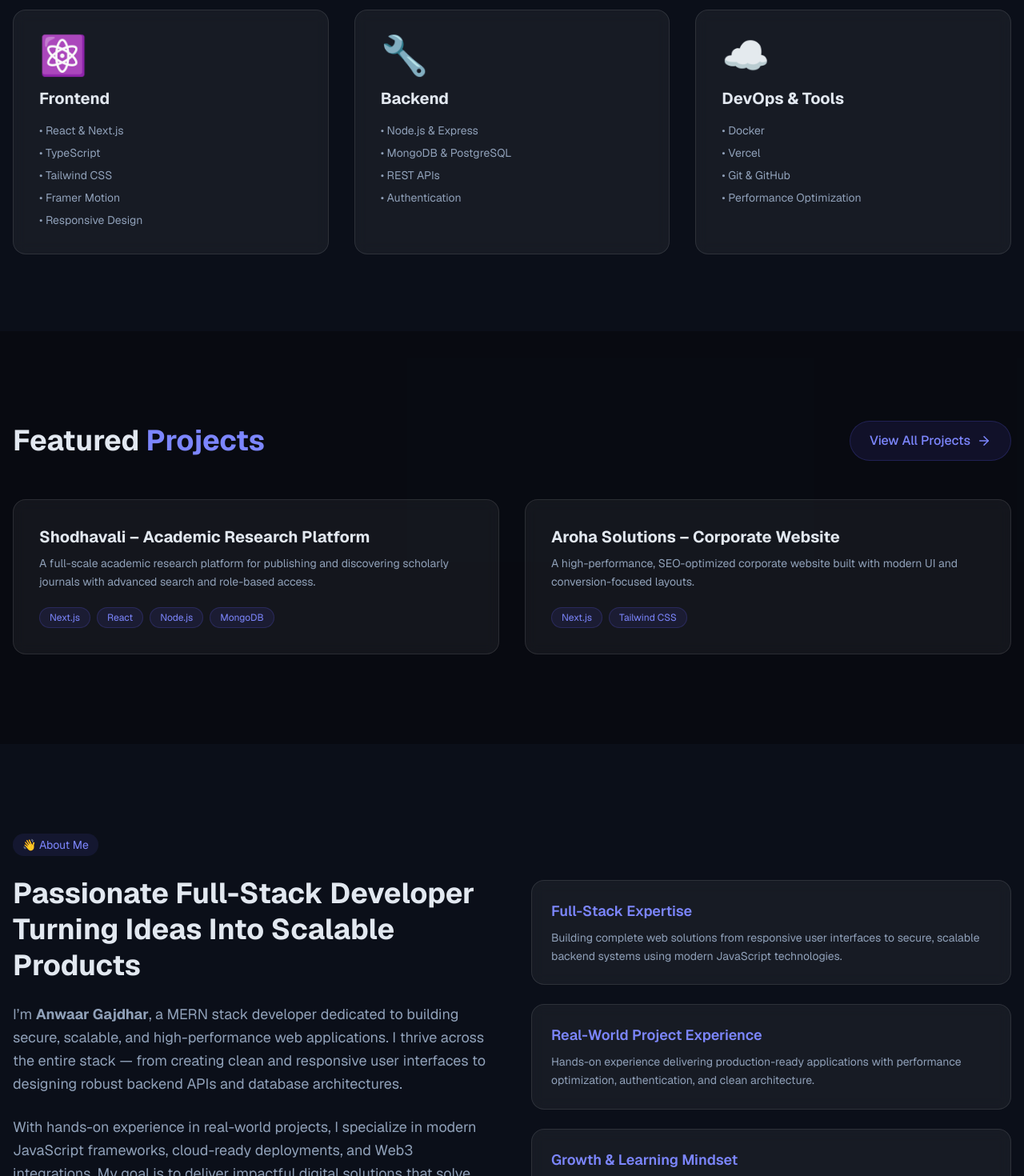
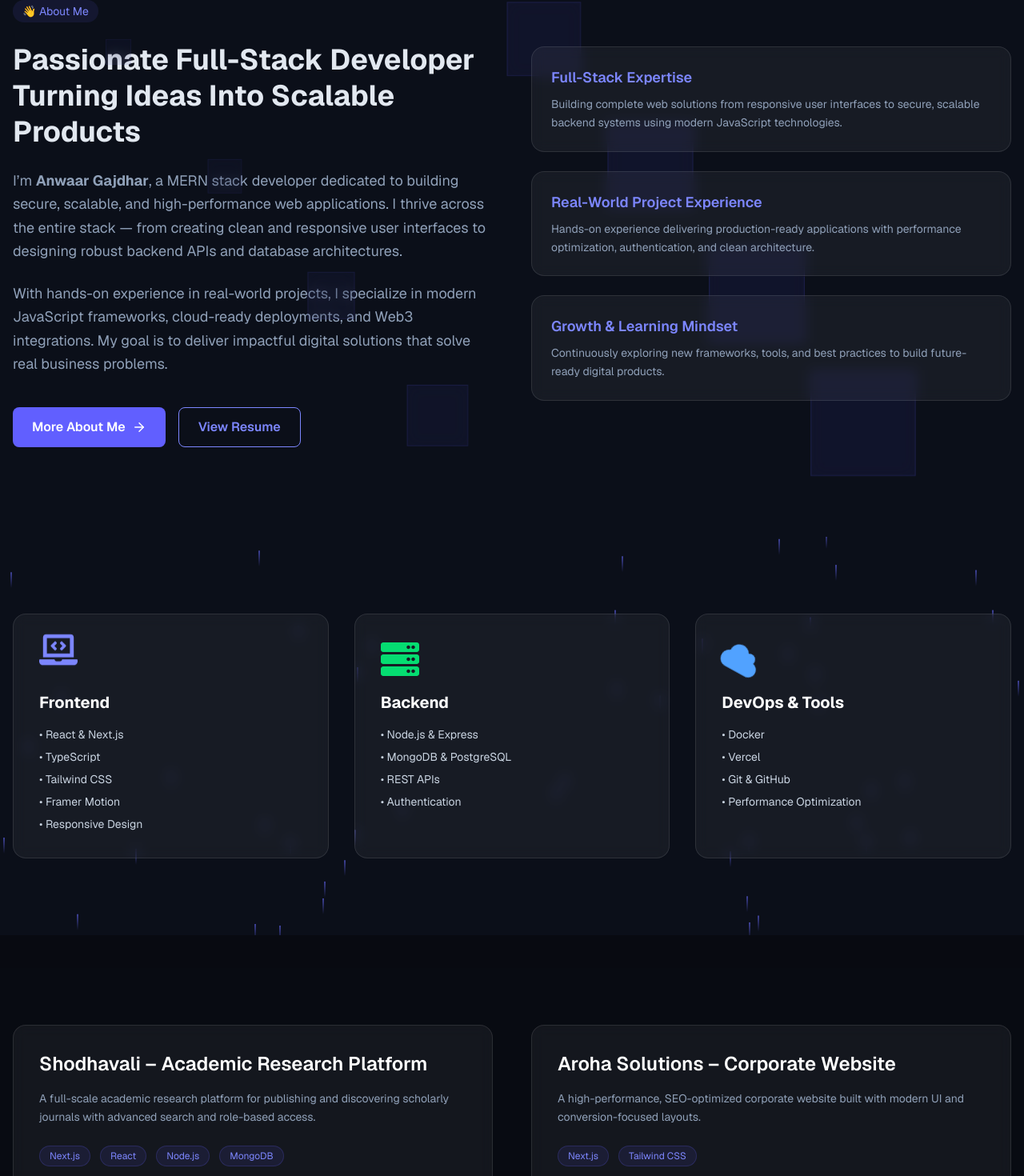
Before and after one commit to anwaargajdhar/portfolio, a Next.js app: page / in a window 1280 px wide. Shown: the part 823-2293 px from the top of the page at 80% size. Built offline with nearby package versions, Linux system fonts and the light colour scheme.

Commit message:
your message

```diff
--- a/app/about/page.tsx
+++ b/app/about/page.tsx
@@ -156,7 +156,7 @@ export default function About() {
       <footer className="border-t border-white/10 py-10 text-center text-sm text-slate-400">
         <div className="flex justify-center gap-6 mb-4">
           <a href="https://github.com/anwaargajdhar" aria-label="GitHub"><Github size={18} /></a>
-          <a href="https://www.linkedin.com/posts/viriminfotech_hiringfreshers-joinourteam-2026passout-activity-7424039654674501633-DUNc?utm_source=social_share_send&utm_medium=android_app&rcm=ACoAADpgUggBV0i7MTW46c7cIrcluYZxxl3KjRk&utm_campaign=whatsapp" aria-label="LinkedIn"><Linkedin size={18} /></a>
+          <a href="https://www.linkedin.com/in/anwaar-gajdhar-anwaar-gajdhar-234bb5233/" aria-label="LinkedIn"><Linkedin size={18} /></a>
           <a href="mailto:anwarsmailid@gmail.com" aria-label="Email"><Mail size={18} /></a>
         </div>
         © 2026 Anwaar Gajdhar. All rights reserved.
--- a/app/contact/page.tsx
+++ b/app/contact/page.tsx
@@ -567,7 +567,7 @@ export default function Contact() {
       <footer className="border-t border-white/10 py-10 text-center text-sm text-slate-400">
         <div className="flex justify-center gap-6 mb-4">
           <a href="https://github.com/anwaargajdhar"><Github size={18} /></a>
-          <a href="https://linkedin.com"><Linkedin size={18} /></a>
+          <a href="https://www.linkedin.com/in/anwaar-gajdhar-anwaar-gajdhar-234bb5233/"><Linkedin size={18} /></a>
           <a href="mailto:anwarsmailid@gmail.com"><Mail size={18} /></a>
         </div>
         © 2026 Anwaar Gajdhar. All rights reserved.
--- a/app/globals.css
+++ b/app/globals.css
@@ -125,3 +125,31 @@
     @apply bg-background text-foreground;
   }
 }
+
+
+
+@keyframes spin-slow {
+  from { transform: rotate(0deg); }
+  to { transform: rotate(360deg); }
+}
+
+.animate-spin-slow {
+  animation: spin-slow 6s linear infinite;
+}
+
+
+.rain-drop {
+  position: absolute;
+  top: -10px;
+  width: 2px;
+  height: 20px;
+  background: linear-gradient(to bottom, #6366f1, transparent);
+  opacity: 0.6;
+  animation: rain linear infinite;
+}
+
+@keyframes rain {
+  to {
+    transform: translateY(100vh);
+  }
+}
--- a/app/page.tsx
+++ b/app/page.tsx
@@ -1,13 +1,11 @@
-
-
-
 'use client'
 
 import { motion, type Variants } from 'framer-motion'
 import Link from 'next/link'
 import Image from 'next/image'
 import { Menu, X, ArrowRight, Github, Linkedin, Mail } from 'lucide-react'
-import { useState } from 'react'
+import { FaLaptopCode, FaServer, FaCloud } from "react-icons/fa"
+import { useState, useEffect } from 'react'
 
 /* ---------------- Animations ---------------- */
 
@@ -33,10 +31,57 @@ const glowHover = {
   },
 }
 
+/* ---------------- Skills Animations ---------------- */
+
+const containerskill: Variants = {
+  hidden: {},
+  visible: { transition: { staggerChildren: 0.2 } },
+}
+
+const fadeUpskill: Variants = {
+  hidden: { opacity: 0, y: 40 },
+  visible: { opacity: 1, y: 0, transition: { duration: 0.6 } },
+}
+
+const glowHoverskill = {
+  whileHover: {
+    scale: 1.05,
+    boxShadow: '0 0 30px rgba(99,102,241,0.5)',
+  },
+}
+
+/* ---------------- Project Slide ---------------- */
+
+const slideVariant = (direction: 'left' | 'right'): Variants => ({
+  hidden: {
+    opacity: 0,
+    x: direction === 'left' ? -120 : 120,
+  },
+  visible: {
+    opacity: 1,
+    x: 0,
+    transition: { duration: 1, ease: 'easeOut' },
+  },
+})
+
 /* ---------------- Page ---------------- */
 
 export default function Home() {
   const [mobileMenuOpen, setMobileMenuOpen] = useState(false)
+
+  /* ✅ FIXED Rain Drops (Client Only) */
+  const [drops, setDrops] = useState<
+    { left: string; delay: string; duration: string }[]
+  >([])
+
+  useEffect(() => {
+    const generated = Array.from({ length: 80 }).map(() => ({
+      left: `${Math.random() * 100}%`,
+      delay: `${Math.random() * 5}s`,
+      duration: `${0.7 + Math.random()}s`,
+    }))
+    setDrops(generated)
+  }, [])
 
   const navLinks = [
     { name: 'About', href: '#about' },
@@ -61,7 +106,7 @@ export default function Home() {
 
   const skillsData = [
     {
-      icon: '⚛️',
+      icon: <FaLaptopCode className="animate-bounce text-indigo-400" />,
       title: 'Frontend',
       skills: [
         'React & Next.js',
@@ -72,7 +117,7 @@ export default function Home() {
       ],
     },
     {
-      icon: '🔧',
+      icon: <FaServer className="animate-pulse text-green-400" />,
       title: 'Backend',
       skills: [
         'Node.js & Express',
@@ -82,7 +127,7 @@ export default function Home() {
       ],
     },
     {
-      icon: '☁️',
+      icon: <FaCloud className="animate-spin text-blue-400" />,
       title: 'DevOps & Tools',
       skills: ['Docker', 'Vercel', 'Git & GitHub', 'Performance Optimization'],
     },
@@ -91,13 +136,12 @@ export default function Home() {
   return (
     <main className="min-h-screen bg-[#0b0f19] text-slate-200">
 
-      {/* ---------------- NAV ---------------- */}
+      {/* NAV */}
       <nav className="sticky top-0 z-50 bg-black/40 backdrop-blur border-b border-white/10">
         <div className="max-w-7xl mx-auto px-4 py-4 flex justify-between items-center">
           <span className="text-2xl font-bold text-indigo-400">
             Anwaar<span className="text-slate-200">.dev</span>
           </span>
-
           <div className="hidden md:flex gap-8">
             {navLinks.map((link) => (
               <a key={link.name} href={link.href} className="hover:text-indigo-400 transition">
@@ -105,17 +149,15 @@ export default function Home() {
               </a>
             ))}
           </div>
-
           <button onClick={() => setMobileMenuOpen(!mobileMenuOpen)} className="md:hidden">
             {mobileMenuOpen ? <X /> : <Menu />}
           </button>
         </div>
       </nav>
 
-      {/* ---------------- HERO ---------------- */}
+      {/* HERO */}
       <section className="pt-32 pb-40 relative overflow-hidden">
         <div className="absolute inset-0 bg-[radial-gradient(circle_at_top,#6366f130,transparent_70%)]" />
-
         <motion.div
           variants={container}
           initial="hidden"
@@ -126,16 +168,13 @@ export default function Home() {
             <span className="inline-block px-4 py-1 bg-indigo-500/10 text-indigo-400 rounded-full text-sm border border-indigo-500/20">
               🚀 Full-Stack MERN Developer
             </span>
-
             <h1 className="text-5xl md:text-6xl font-bold leading-tight">
               Hi, I’m <span className="text-indigo-400">Anwaar Gajdhar</span>
             </h1>
-
             <p className="text-slate-400 text-lg max-w-xl">
               I design and build scalable, secure, and high-performance web applications
-              using React, Next.js, Node.js, and MongoDB — focused on real-world impact.
+              using React, Next.js, Node.js, and MongoDB.
             </p>
-
             <div className="flex gap-4">
               <a href="#projects" className="px-6 py-3 bg-indigo-500 text-white rounded-lg font-semibold shadow-lg shadow-indigo-500/30">
                 View Work
@@ -145,7 +184,6 @@ export default function Home() {
               </a>
             </div>
           </motion.div>
-
           <motion.div variants={fadeUp} className="hidden md:flex justify-center">
             <Image
               src="https://cdn.dribbble.com/users/1162077/screenshots/3848914/programmer.gif"
@@ -159,100 +197,36 @@ export default function Home() {
         </motion.div>
       </section>
 
-      {/* ---------------- SKILLS ---------------- */}
-      <section className="py-24">
+      {/* ---------------- about ---------------- */}
+
+      <section id="about" className="py-28 relative overflow-hidden  z-0">
+        {/* Background Animated Squares */}
+        <div className="absolute inset-0 z-0 pointer-events-none">
+          {[...Array(8)].map((_, i) => (
             <motion.div
-          variants={container}
-          initial="hidden"
-          whileInView="visible"
-          viewport={{ once: true }}
-          className="max-w-7xl mx-auto px-4 grid md:grid-cols-3 gap-8"
-        >
-          {skillsData.map((cat) => (
-            <motion.div
-              key={cat.title}
-              variants={fadeUp}
-              {...glowHover}
-              className="p-8 rounded-2xl bg-white/5 backdrop-blur border border-white/10"
-            >
-              <div className="text-5xl mb-4">{cat.icon}</div>
-              <h3 className="text-xl font-bold mb-4">{cat.title}</h3>
-              <ul className="space-y-2 text-sm text-slate-400">
-                {cat.skills.map((skill) => (
-                  <li key={skill}>• {skill}</li>
+              key={i}
+              initial={{ opacity: 0.2, scale: 0.8 }}
+              animate={{
+                opacity: [0.2, 0.4, 0.2],
+                scale: [0.8, 1.2, 0.8],
+                y: [0, -40, 0],
+              }}
+              transition={{
+                duration: 6 + i,
+                repeat: Infinity,
+                ease: "easeInOut",
+              }}
+              className="absolute bg-indigo-500/20 border border-indigo-500/40 backdrop-blur-sm"
+              style={{
+                width: `${40 + i * 10}px`,
+                height: `${40 + i * 10}px`,
+                left: `${10 + i * 10}%`,
+                top: `${20 + (i % 4) * 20}%`,
+              }}
+            />
           ))}
-              </ul>
-            </motion.div>
-          ))}
-        </motion.div>
-      </section>
-    {/* ---------------- PROJECTS ---------------- */}
-<section id="projects" className="py-28 bg-black/30">
-  <div className="max-w-7xl mx-auto px-4">
-
-    {/* Header */}
-    <div className="flex flex-col md:flex-row md:items-center md:justify-between mb-12 gap-6">
-      <h2 className="text-4xl font-bold">
-        Featured <span className="text-indigo-400">Projects</span>
-      </h2>
-
-      <Link
-        href="/projects"
-        className="inline-flex items-center gap-2 px-6 py-3
-                   bg-indigo-500/10 text-indigo-400 border border-indigo-500/20
-                   rounded-full font-medium hover:bg-indigo-500 hover:text-white transition"
-      >
-        View All Projects <ArrowRight size={18} />
-      </Link>
         </div>
 
-    {/* Projects Grid */}
-    <motion.div className="grid md:grid-cols-2 gap-8">
-      {projects.map((p) => (
-        <motion.div
-          key={p.title}
-          {...glowHover}
-          className="p-8 rounded-2xl bg-white/5 backdrop-blur
-                     border border-white/10 flex flex-col justify-between"
-        >
-          <div>
-            <h3 className="text-xl font-bold mb-2">{p.title}</h3>
-            <p className="text-sm text-slate-400 mb-5 leading-relaxed">
-              {p.description}
-            </p>
-
-            <div className="flex gap-2 flex-wrap">
-              {p.tags.map((tag) => (
-                <span
-                  key={tag}
-                  className="px-3 py-1 text-xs bg-indigo-500/10
-                             text-indigo-400 rounded-full border border-indigo-500/20"
-                >
-                  {tag}
-                </span>
-              ))}
-            </div>
-          </div>
-
-          {/* Card Button */}
-          {p.link && (
-            <Link
-              href={p.link}
-              className="mt-6 inline-flex items-center gap-2 text-sm
-                         text-indigo-400 hover:text-indigo-300 transition"
-            >
-              View Project <ArrowRight size={16} />
-            </Link>
-          )}
-        </motion.div>
-      ))}
-    </motion.div>
-  </div>
-</section>
-
-
-      {/* ---------------- ABOUT ---------------- */}
-      <section id="about" className="py-28">
         <motion.div
           variants={container}
           initial="hidden"
@@ -352,6 +326,79 @@ export default function Home() {
         </motion.div>
       </section>
 
+      {/* SKILLS with FIXED RAIN */}
+      <section className="py-24 relative overflow-hidden">
+        <div className="absolute inset-0 z-0 pointer-events-none">
+          {drops.map((drop, i) => (
+            <span
+              key={i}
+              className="rain-drop"
+              style={{
+                left: drop.left,
+                animationDelay: drop.delay,
+                animationDuration: drop.duration,
+              }}
+            />
+          ))}
+        </div>
+
+        <motion.div
+          variants={containerskill}
+          initial="hidden"
+          whileInView="visible"
+          viewport={{ once: true }}
+          className="relative z-10 max-w-7xl mx-auto px-4 grid md:grid-cols-3 gap-8"
+        >
+          {skillsData.map((cat) => (
+            <motion.div
+              key={cat.title}
+              variants={fadeUpskill}
+              {...glowHoverskill}
+              className="p-8 rounded-2xl bg-white/5 backdrop-blur border border-white/10"
+            >
+              <div className="text-5xl mb-4">{cat.icon}</div>
+              <h3 className="text-xl font-bold mb-4 text-white">{cat.title}</h3>
+              <ul className="space-y-2 text-sm text-slate-300">
+                {cat.skills.map((skill) => (
+                  <li key={skill}>• {skill}</li>
+                ))}
+              </ul>
+            </motion.div>
+          ))}
+        </motion.div>
+      </section>
+
+      {/* PROJECTS */}
+      <section id="projects" className="py-28 bg-black/30">
+        <div className="max-w-7xl mx-auto px-4">
+          <div className="grid md:grid-cols-2 gap-12">
+            {projects.map((project, index) => (
+              <motion.div
+                key={project.title}
+                variants={slideVariant(index % 2 === 0 ? 'left' : 'right')}
+                initial="hidden"
+                whileInView="visible"
+                viewport={{ once: true, amount: 0.3 }}
+                className="group p-8 rounded-2xl bg-white/5 backdrop-blur border border-white/10 hover:border-indigo-500/40 transition-all duration-500 hover:scale-[1.03]"
+              >
+                <h3 className="text-2xl font-semibold mb-4 text-white group-hover:text-indigo-400 transition">
+                  {project.title}
+                </h3>
+                <p className="text-slate-400 text-sm mb-6 leading-relaxed">
+                  {project.description}
+                </p>
+                <div className="flex flex-wrap gap-3">
+                  {project.tags.map((tag) => (
+                    <span key={tag} className="px-3 py-1 text-xs bg-indigo-500/10 text-indigo-400 rounded-full border border-indigo-500/20">
+                      {tag}
+                    </span>
+                  ))}
+                </div>
+              </motion.div>
+            ))}
+          </div>
+        </div>
+      </section>
       {/* ---------------- CONTACT ---------------- */}
       <section
         id="contact"
@@ -366,15 +413,16 @@ export default function Home() {
         </Link>
       </section>
 
-      {/* ---------------- FOOTER ---------------- */}
+      {/* FOOTER */}
       <footer className="border-t border-white/10 py-10 text-center text-sm text-slate-400">
         <div className="flex justify-center gap-6 mb-4">
-          <a href="#" aria-label="GitHub"><Github size={18} /></a>
-          <a href="#" aria-label="LinkedIn"><Linkedin size={18} /></a>
-          <a href="mailto:anwarsmailid@gmail.com" aria-label="Email"><Mail size={18} /></a>
+          <a href="https://github.com/anwaargajdhar"><Github size={18} /></a>
+          <a href="https://www.linkedin.com/in/anwaar-gajdhar-anwaar-gajdhar-234bb5233/"><Linkedin size={18} /></a>
+          <a href="mailto:anwarsmailid@gmail.com"><Mail size={18} /></a>
         </div>
         © 2026 Anwaar Gajdhar. All rights reserved.
       </footer>
+
     </main>
   )
 }
```
Lines whose indentation alone changed are shown as unchanged.
